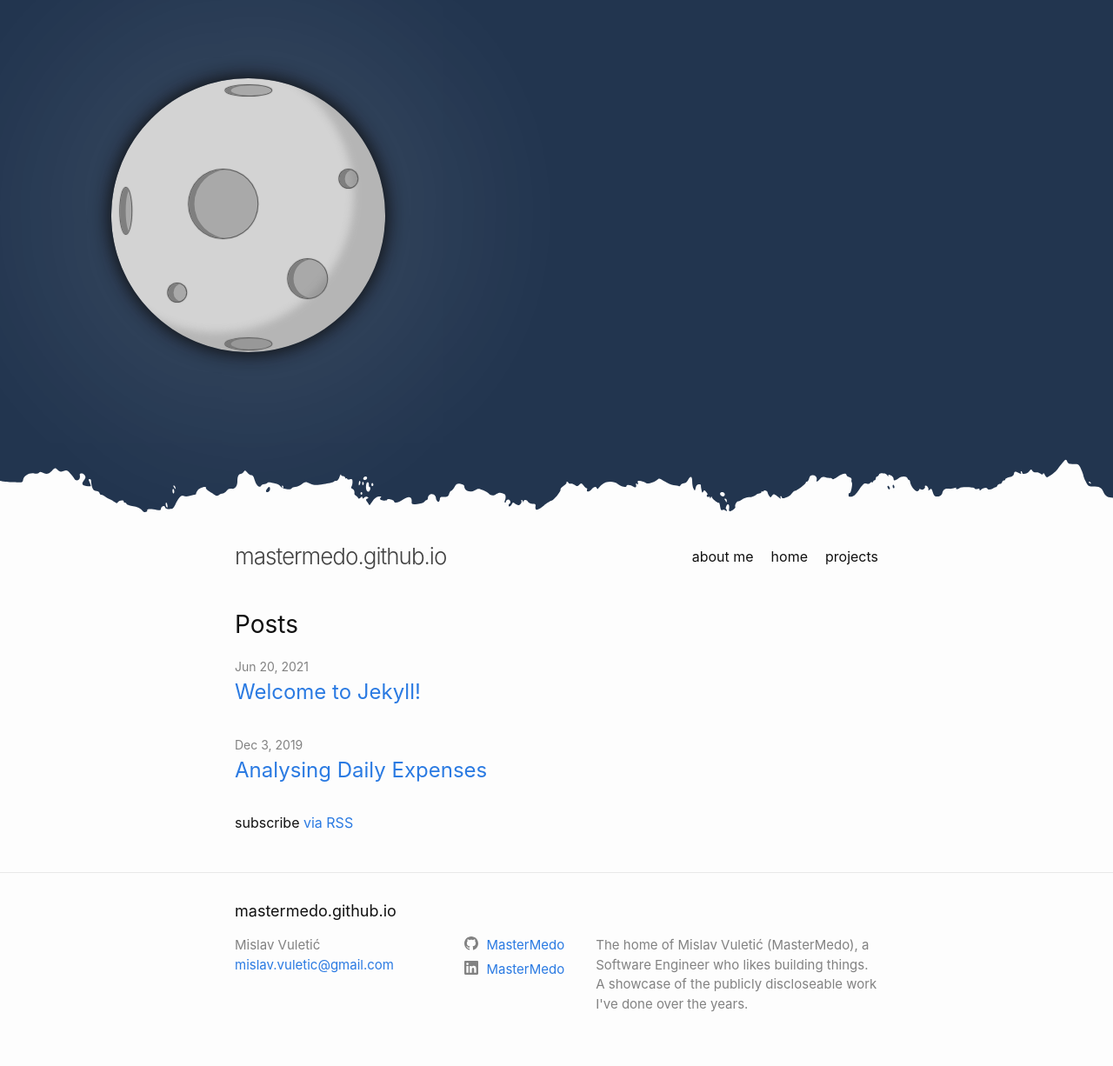
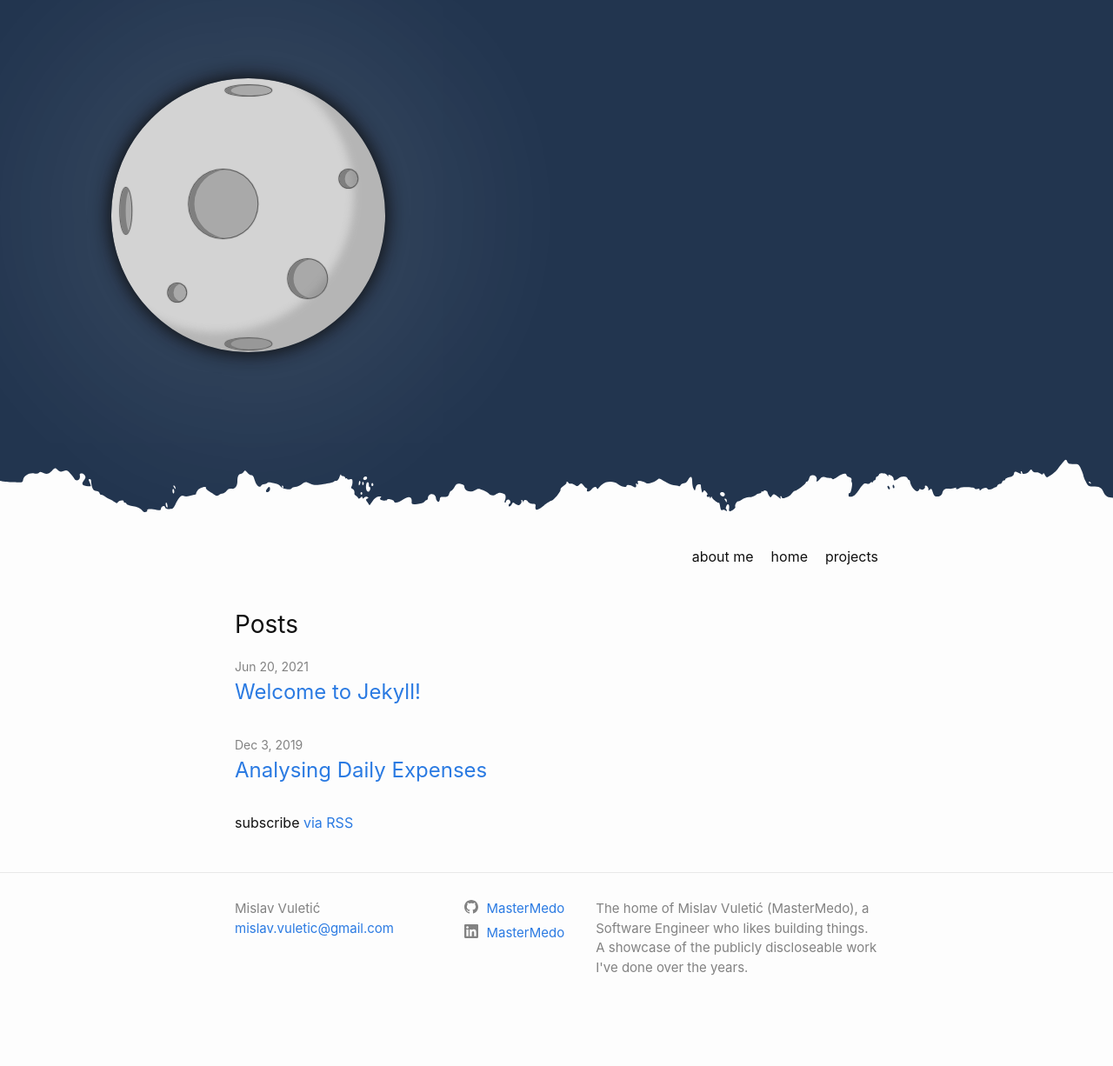
Before and after one commit to MasterMedo/mastermedo.github.io, a Jekyll site: the page built from index.md, in a window 1280 px wide. Shown: the whole page at 87% size. Built offline with Jekyll 4.4.1, drawn with Linux system fonts in a browser that asks for light colours; after the commit the page ends 1184 px from its top, so only the background shows below that.

Commit message:
update site title

```diff
--- a/_config.yml
+++ b/_config.yml
@@ -1,4 +1,4 @@
-title:
+title: mislav.dev
 email: mislav.vuletic@gmail.com
 description: >- # this ignores values until a new key in yaml
   The home of Mislav Vuletić (MasterMedo), a Software Engineer who likes
--- a/_includes/footer.html
+++ b/_includes/footer.html
@@ -2,8 +2,6 @@
   <data class="u-url" href="{{ "/" | relative_url }}"></data>
 
   <div class="wrapper">
-
-    <h2 class="footer-heading">{{ site.title | escape }}</h2>
 
     <div class="footer-col-wrapper">
       <div class="footer-col footer-col-1">
--- a/_includes/header.html
+++ b/_includes/header.html
@@ -2,7 +2,6 @@
   <div class="wrapper">
     {%- assign default_paths = site.pages | map: "path" -%}
     {%- assign page_paths = site.header_pages | default: default_paths -%}
-    <a class="site-title" rel="author" href="{{ "/" | relative_url }}">{{ site.title | escape }}</a>
 
     {%- if page_paths -%}
       <nav class="site-nav">
```
